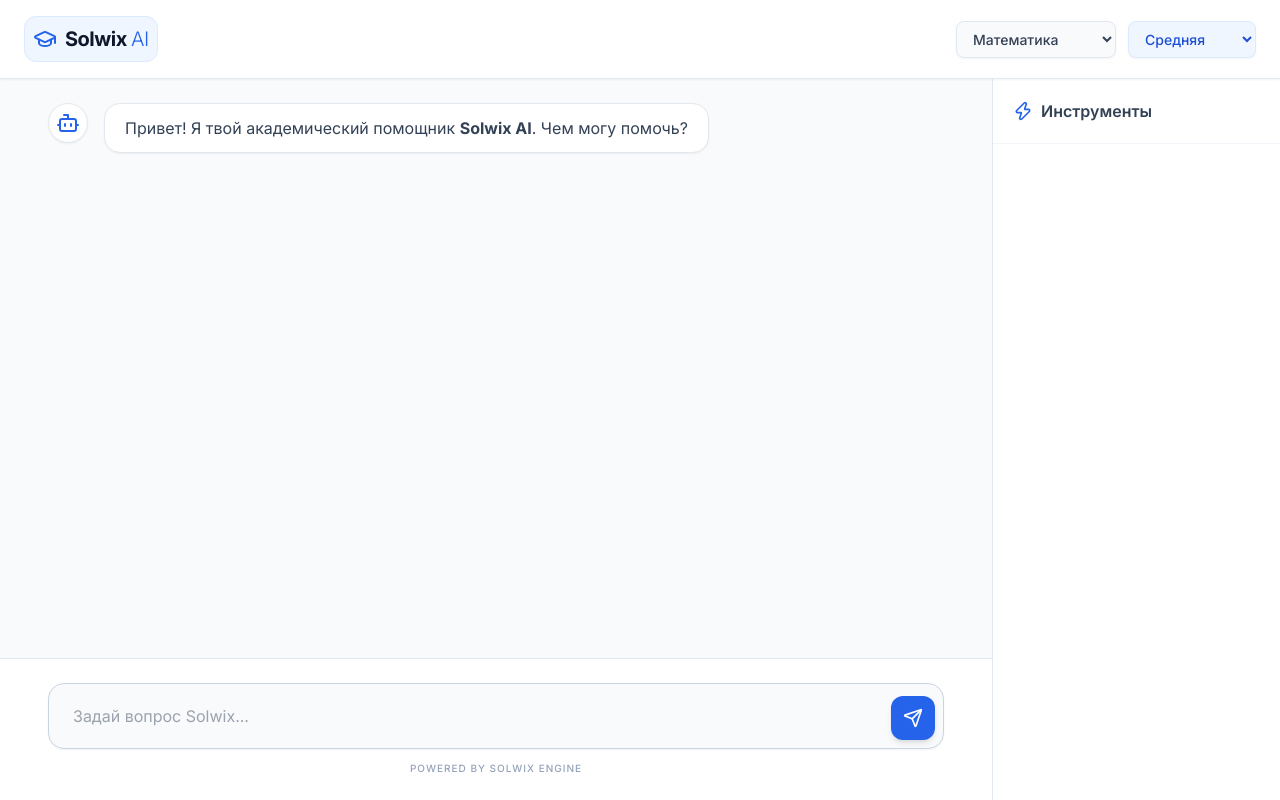
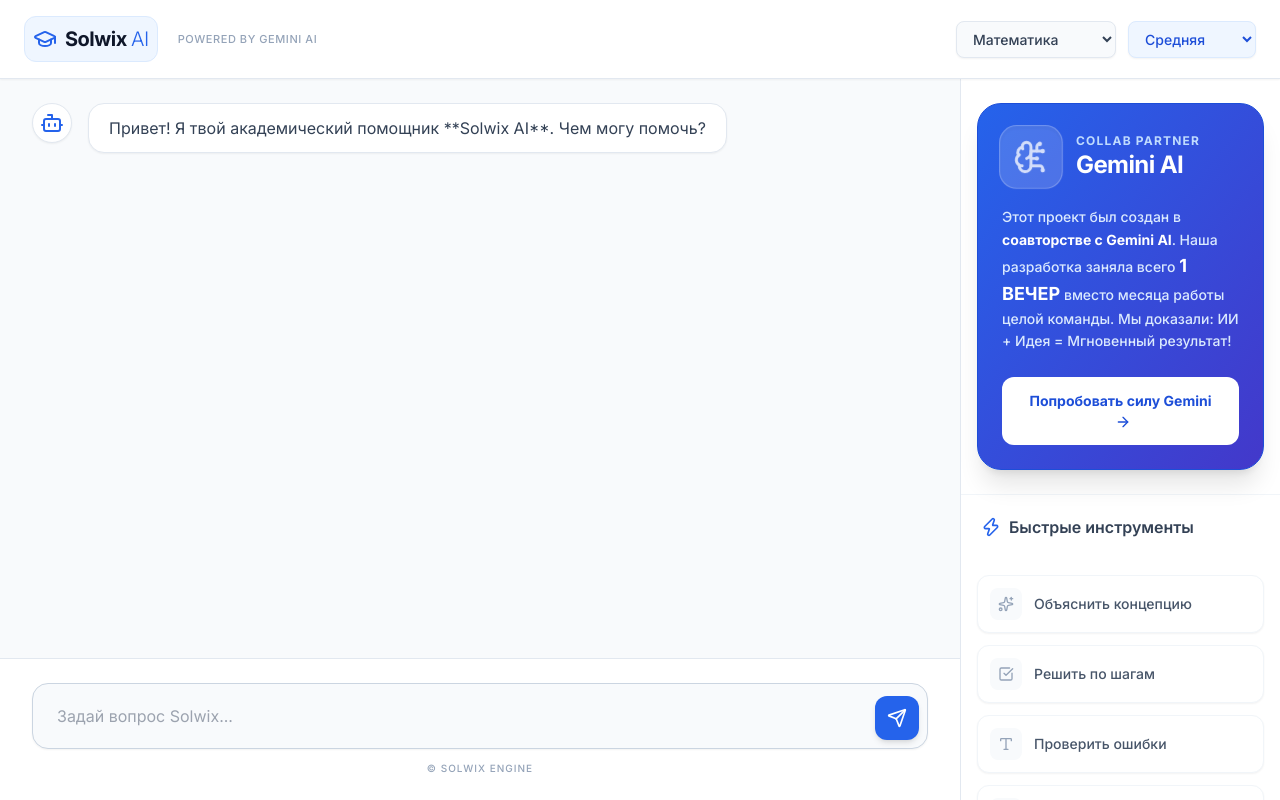
Before and after one commit to mrvr7403-bit/solwix-ai-final, a plain HTML site: page index.html in a window 1280 px wide. Drawn offline with nearby package versions, Linux system fonts and the light colour scheme.

Commit message:
Add files via upload

```diff
--- a/index.html
+++ b/index.html
@@ -3,11 +3,29 @@
 <head>
     <meta charset="UTF-8">
     <meta name="viewport" content="width=device-width, initial-scale=1.0">
-    <title>Solwix AI — Академический помощник</title>
+    <title>Solwix AI — Академический помощник (Powered by Gemini)</title>
     <script src="https://cdn.tailwindcss.com"></script>
     <script src="https://unpkg.com/lucide@latest"></script>
-    <link rel="stylesheet" href="style.css">
     <link href="https://fonts.googleapis.com/css2?family=Inter:wght@300;400;500;600;700&display=swap" rel="stylesheet">
+    <style>
+        /* Анимация пульсации для логотипа Gemini */
+        @keyframes gemini-pulse {
+            0% { transform: scale(1); opacity: 1; }
+            50% { transform: scale(1.1); opacity: 0.8; }
+            100% { transform: scale(1); opacity: 1; }
+        }
+        .gemini-logo-anim {
+            animation: gemini-pulse 2s infinite ease-in-out;
+        }
+        /* Анимация появления для рекламного блока */
+        @keyframes fade-in-up {
+            from { opacity: 0; transform: translateY(20px); }
+            to { opacity: 1; transform: translateY(0); }
+        }
+        .animate-fade-in {
+            animation: fade-in-up 0.8s ease-out forwards;
+        }
+    </style>
 </head>
 <body class="bg-slate-50 text-slate-800 font-['Inter'] h-screen flex flex-col overflow-hidden">
 
@@ -17,6 +35,7 @@
                 <i data-lucide="graduation-cap" class="w-6 h-6"></i>
                 <h1 class="text-xl font-bold tracking-tight text-slate-900">Solwix <span class="font-light text-blue-600">AI</span></h1>
             </div>
+            <span class="hidden md:inline text-[11px] text-slate-400 uppercase tracking-wider font-medium ml-2">Powered by Gemini AI</span>
         </div>
 
         <div class="flex items-center gap-3">
@@ -46,17 +65,44 @@
                         <i data-lucide="send" class="w-5 h-5"></i>
                     </button>
                 </div>
-                <p class="text-center text-[10px] text-slate-400 mt-3 uppercase tracking-widest font-medium">Powered by Solwix Engine</p>
+                <p class="text-center text-[10px] text-slate-400 mt-3 uppercase tracking-widest font-medium">© Solwix Engine</p>
             </div>
         </main>
 
-        <aside class="hidden lg:flex w-72 bg-white border-l border-slate-200 flex-col shrink-0">
-            <div class="p-5 border-b border-slate-100 flex items-center gap-2 font-semibold text-slate-700">
+        <aside class="hidden lg:flex w-80 bg-white border-l border-slate-200 flex-col shrink-0 overflow-y-auto">
+
+            <div class="p-6 m-4 mt-6 bg-gradient-to-br from-blue-600 to-indigo-700 rounded-3xl text-white shadow-xl animate-fade-in border border-blue-700">
+                <div class="flex items-center gap-4 mb-5">
+                    <div class="p-3 bg-white/20 rounded-2xl border border-white/30 shadow-inner gemini-logo-anim">
+                        <i data-lucide="brain-circuit" class="w-8 h-8 text-white"></i>
+                    </div>
+                    <div>
+                        <h3 class="text-xs text-blue-200 uppercase tracking-widest font-bold">Collab Partner</h3>
+                        <p class="text-2xl font-extrabold tracking-tight">Gemini AI</p>
+                    </div>
+                </div>
+
+                <p class="text-sm text-blue-100 leading-relaxed mb-6 font-medium">
+                    Этот проект был создан в <strong class="text-white">соавторстве с Gemini AI</strong>. Наша разработка заняла всего <strong class="text-white font-bold text-lg">1 ВЕЧЕР</strong> вместо месяца работы целой команды. Мы доказали: ИИ + Идея = Мгновенный результат!
+                </p>
+
+                <a href="https://gemini.google.com" target="_blank" class="block text-center w-full bg-white text-blue-700 font-bold py-3.5 px-6 rounded-xl hover:bg-blue-50 hover:shadow-lg transition-all text-sm group">
+                    Попробовать силу Gemini
+                    <i data-lucide="arrow-right" class="w-4 h-4 inline ml-1 group-hover:translate-x-1 transition-transform"></i>
+                </a>
+            </div>
+
+            <div class="p-5 border-t border-slate-100 mt-2 flex items-center gap-2 font-semibold text-slate-700">
                 <i data-lucide="zap" class="text-blue-600 w-5 h-5"></i>
-                Инструменты
+                Быстрые инструменты
             </div>
-            <div id="tools-container" class="p-4 space-y-3">
+
+            <div id="tools-container" class="p-4 space-y-3 flex-1">
                 </div>
+
+            <div class="p-4 mt-auto border-t border-slate-100 bg-slate-50 text-center">
+                <p class="text-[10px] text-slate-500 uppercase tracking-widest">Solwix & Gemini. 2024</p>
+            </div>
         </aside>
     </div>
 
--- a/script.js
+++ b/script.js
@@ -6,12 +6,20 @@
     ]
 };
 
+const TOOLS = [
+    { name: 'Объяснить концепцию', icon: 'sparkles', prompt: 'Объясни мне простыми словами концепцию: ' },
+    { name: 'Решить по шагам', icon: 'check-square', prompt: 'Реши эту задачу максимально подробно по шагам: ' },
+    { name: 'Проверить ошибки', icon: 'type', prompt: 'Проверь ошибки и стиль в этом тексте: ' },
+    { name: 'Сделать Квиз', icon: 'help-circle', prompt: 'Сгенерируй тест из 3 вопросов по теме: ' }
+];
+
 const chatMessages = document.getElementById('chat-messages');
 const chatInput = document.getElementById('chat-input');
 const sendBtn = document.getElementById('send-btn');
+const toolsContainer = document.getElementById('tools-container');
 
 function init() {
-    if (typeof lucide !== 'undefined') lucide.createIcons();
+    renderTools();
     renderMessages();
 
     document.getElementById('subject-select').addEventListener('change', (e) => state.subject = e.target.value);
@@ -20,29 +28,39 @@
     chatInput.addEventListener('keydown', (e) => { if(e.key === 'Enter' && !e.shiftKey) { e.preventDefault(); sendMessage(); } });
 }
 
-function formatContent(text) {
-    if (!text) return "";
-    return text
-        .replace(/\*\*(.*?)\*\*/g, '<strong>$1</strong>')
-        .replace(/\n/g, '<br>');
+function renderTools() {
+    if (!toolsContainer) return;
+    toolsContainer.innerHTML = TOOLS.map(tool => `
+        <button onclick="window.useTool('${tool.prompt}')" class="flex items-center gap-3 p-3 w-full text-left bg-white border border-slate-100 rounded-xl hover:border-blue-300 hover:bg-blue-50 transition-all group shadow-sm mb-2">
+            <div class="p-2 bg-slate-50 text-slate-400 rounded-lg group-hover:bg-blue-100 group-hover:text-blue-600">
+                <i data-lucide="${tool.icon}" class="w-4 h-4"></i>
+            </div>
+            <span class="text-sm font-medium text-slate-600 group-hover:text-blue-700">${tool.name}</span>
+        </button>
+    `).join('');
+    if (window.lucide) lucide.createIcons();
 }
+
+window.useTool = (promptText) => {
+    chatInput.value = promptText;
+    chatInput.focus();
+};
 
 function renderMessages() {
     if (!chatMessages) return;
     chatMessages.innerHTML = state.messages.map(msg => `
-        <div class="flex gap-4 max-w-4xl mx-auto ${msg.role === 'user' ? 'flex-row-reverse' : ''} mb-4">
+        <div class="flex gap-4 max-w-4xl mx-auto ${msg.role === 'user' ? 'flex-row-reverse' : ''} mb-6">
             <div class="w-10 h-10 rounded-full flex items-center justify-center shrink-0 bg-white border border-slate-200 text-blue-600 shadow-sm">
                 <i data-lucide="${msg.role === 'user' ? 'user' : 'bot'}"></i>
             </div>
             <div class="flex flex-col ${msg.role === 'user' ? 'items-end' : 'items-start'} max-w-[85%]">
                 <div class="px-5 py-3 rounded-2xl shadow-sm ${msg.role === 'user' ? 'bg-blue-600 text-white' : 'bg-white border border-slate-200 text-slate-700'}">
-                    ${formatContent(msg.parts[0].text)}
+                    ${msg.parts[0].text.replace(/\n/g, '<br>')}
                 </div>
             </div>
         </div>
     `).join('');
-
-    if (typeof lucide !== 'undefined') lucide.createIcons();
+    if (window.lucide) lucide.createIcons();
     chatMessages.scrollTop = chatMessages.scrollHeight;
 }
 
@@ -55,7 +73,7 @@
     renderMessages();
 
     const loadingDiv = document.createElement('div');
-    loadingDiv.className = "text-slate-400 text-sm italic p-4";
+    loadingDiv.className = "text-slate-400 text-sm italic p-4 ml-10";
     loadingDiv.innerText = "Solwix думает...";
     chatMessages.appendChild(loadingDiv);
     chatMessages.scrollTop = chatMessages.scrollHeight;
@@ -74,15 +92,10 @@
 
         const data = await response.json();
         loadingDiv.remove();
-
-        // Проверяем, пришел ли текст
-        const aiResponse = data.text || "Ошибка: ответ пустой.";
-        state.messages.push({ role: 'model', parts: [{ text: aiResponse }] });
+        state.messages.push({ role: 'model', parts: [{ text: data.text || "Ошибка получения ответа." }] });
         renderMessages();
-
     } catch (err) {
-        loadingDiv.innerText = "Ошибка связи. Проверь консоль (F12).";
-        console.error("Критическая ошибка:", err);
+        if(loadingDiv) loadingDiv.innerText = "Ошибка: " + err.message;
     }
 }
 
```
Also changed, not shown: api/chat.js (+9 -24 lines).
